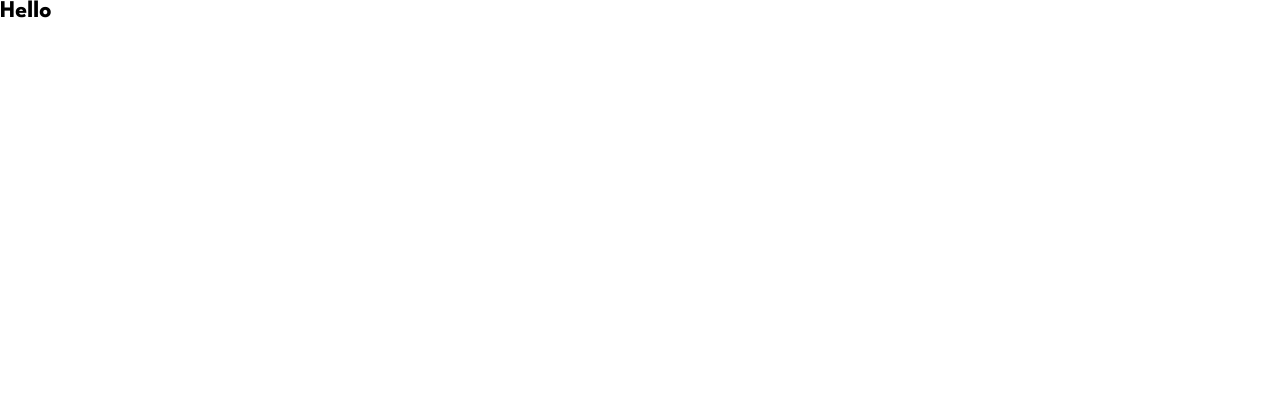
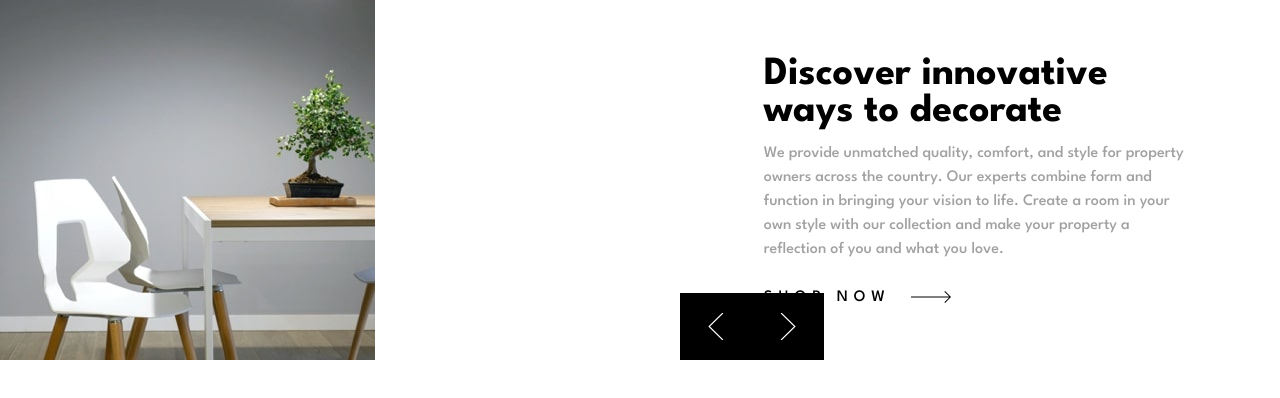
Before and after one commit to yusufardapeker/room-homepage, a React (Vite) app: page / in a window 1280 px wide. Shown: the top 398 px of the page. Built offline with nearby package versions, Linux system fonts and the light colour scheme.

Commit message:
Code hero section

```diff
--- a/src/App.jsx
+++ b/src/App.jsx
@@ -1,10 +1,12 @@
 import "./styles/reset.css";
 import "./styles/main.scss";
+
+import Hero from "./components/Hero";
 
 function App() {
 	return (
 		<>
-			<h1>Hello</h1>
+			<Hero />
 		</>
 	);
 }
--- /dev/null
+++ b/src/components/Hero/hero-data.json
@@ -0,0 +1,35 @@
+[
+	{
+		"img": {
+			"mobile": "/src/images/mobile-image-hero-1.jpg",
+			"desktop": "/src/images/desktop-image-hero-1.jpg"
+		},
+
+		"text": {
+			"title": "Discover innovative ways to decorate",
+			"description": "We provide unmatched quality, comfort, and style for property owners across the country. Our experts combine form and function in bringing your vision to life. Create a room in your own style with our  collection and make your property a reflection of you and what you love."
+		}
+	},
+	{
+		"img": {
+			"mobile": "/src/images/mobile-image-hero-2.jpg",
+			"desktop": "/src/images/desktop-image-hero-2.jpg"
+		},
+
+		"text": {
+			"title": "We are available all across the globe",
+			"description": "With stores all over the world, it's easy for you to find furniture for your home or place of business. Locally, we’re in most major cities throughout the country. Find the branch nearest you using our store locator. Any questions? Don't hesitate to contact us today."
+		}
+	},
+	{
+		"img": {
+			"mobile": "/src/images/mobile-image-hero-3.jpg",
+			"desktop": "/src/images/desktop-image-hero-3.jpg"
+		},
+
+		"text": {
+			"title": "Manufactured with the best materials",
+			"description": "Our modern furniture store provide a high level of quality. Our company has invested in advanced technology to ensure that every product is made as perfect and as consistent as possible. With three decades of experience in this industry, we understand what customers want for their home and office."
+		}
+	}
+]
--- /dev/null
+++ b/src/components/Hero/hero.scss
@@ -0,0 +1,119 @@
+@import "../../styles/main.scss";
+
+.hero {
+	overflow: hidden;
+
+	.slide-wrapper {
+		display: grid;
+		grid-auto-flow: column;
+		transition: transform 500ms ease;
+
+		.slide {
+			width: 375px;
+			position: relative;
+
+			.slide-text-content-wrapper {
+				display: flex;
+				flex-direction: column;
+				align-items: center;
+				justify-content: center;
+				height: 270px;
+
+				.slide-text-content {
+					width: 300px;
+
+					.hero-title {
+						font-size: 32px;
+						margin-bottom: 12px;
+					}
+
+					.shop-now-btn {
+						display: flex;
+						align-items: center;
+						gap: 20px;
+
+						.btn-text {
+							text-transform: uppercase;
+							font-weight: $fw-m;
+							letter-spacing: 6px;
+							font-size: 14px;
+						}
+					}
+				}
+			}
+
+			.slider-buttons {
+				position: absolute;
+				right: 0;
+				top: 310px;
+
+				[class*="btn"] {
+					background-color: $black;
+					padding: 16px 24px;
+
+					img {
+						width: 10px;
+					}
+				}
+			}
+		}
+	}
+}
+
+@media (min-width: 376px) {
+	.hero {
+		.slide-wrapper {
+			transition: transform 800ms ease;
+
+			.slide {
+				display: grid;
+				grid-template-columns: 2fr 600px;
+				width: 100vw;
+
+				.slider-buttons {
+					position: absolute;
+					top: unset;
+					right: 456px;
+					bottom: 0;
+
+					[class*="btn"] {
+						background-color: $black;
+						padding: 20px 28px;
+
+						img {
+							width: 16px;
+						}
+					}
+				}
+
+				.slide-text-content-wrapper {
+					display: flex;
+					flex-direction: column;
+					align-items: center;
+					justify-content: center;
+					height: unset;
+
+					.slide-text-content {
+						width: 62ch;
+
+						.hero-title {
+							font-size: 40px;
+						}
+
+						.hero-description {
+							font-size: 16px;
+						}
+
+						.shop-now-btn {
+							align-self: flex-start;
+
+							.btn-text {
+								font-size: 16px;
+							}
+						}
+					}
+				}
+			}
+		}
+	}
+}
--- /dev/null
+++ b/src/components/Hero/index.jsx
@@ -0,0 +1,86 @@
+import React, { useEffect, useRef, useState } from "react";
+
+import "./hero.scss";
+
+import heroData from "./hero-data.json";
+
+import arrowIcon from "../../images/icon-arrow.svg";
+import prevBtn from "../../images/icon-angle-left.svg";
+import nextBtn from "../../images/icon-angle-right.svg";
+
+function index() {
+	const [translateNumber, setTranslateNumber] = useState(375);
+
+	const changeTransaletNumberByInnerWidth = () => {
+		window.innerWidth >= 1440 ? setTranslateNumber(1440) : setTranslateNumber(375);
+	};
+
+	window.addEventListener("load", () => {
+		changeTransaletNumberByInnerWidth();
+	});
+
+	window.addEventListener("resize", () => {
+		slideRef.current.style.transform = "translateX(0px)";
+		changeTransaletNumberByInnerWidth();
+	});
+
+	const slideRef = useRef();
+	let idx = 0;
+
+	const slide = () => {
+		if (idx > heroData.length - 1) {
+			idx = 2;
+		} else if (idx < 0) {
+			idx = 0;
+		}
+
+		slideRef.current.style.transform = `translateX(${-idx * translateNumber}px)`;
+	};
+
+	const handlePrevSlide = () => {
+		idx--;
+		slide();
+	};
+
+	const handleNextSlide = () => {
+		idx++;
+		slide();
+	};
+
+	return (
+		<div className="hero">
+			<div className="slide-wrapper" ref={slideRef}>
+				{heroData.map((data, index) => (
+					<div className="slide" key={index}>
+						<picture>
+							<source media="(min-width:1440px)" srcSet={data.img.desktop} />
+							<img src={data.img.mobile} />
+						</picture>
+
+						<div className="slide-text-content-wrapper">
+							<div className="slide-text-content">
+								<h2 className="hero-title">{data.text.title}</h2>
+								<p className="hero-description">{data.text.description}</p>
+								<div className="shop-now-btn">
+									<span className="btn-text">Shop Now</span>
+									<img src={arrowIcon} className="arrow-icon" />
+								</div>
+							</div>
+						</div>
+
+						<div className="slider-buttons">
+							<button className="prev-btn" onClick={handlePrevSlide}>
+								<img src={prevBtn} />
+							</button>
+							<button className="next-btn" onClick={handleNextSlide}>
+								<img src={nextBtn} />
+							</button>
+						</div>
+					</div>
+				))}
+			</div>
+		</div>
+	);
+}
+
+export default index;
--- a/src/styles/main.scss
+++ b/src/styles/main.scss
@@ -12,3 +12,13 @@ body {
 	font-family: "League Spartan", sans-serif;
 	font-size: 12px;
 }
+
+p {
+	font-weight: $fw-m;
+	color: $dark-gray;
+	line-height: 1.5;
+}
+
+.shop-now-btn {
+	margin-top: 28px;
+}
```
